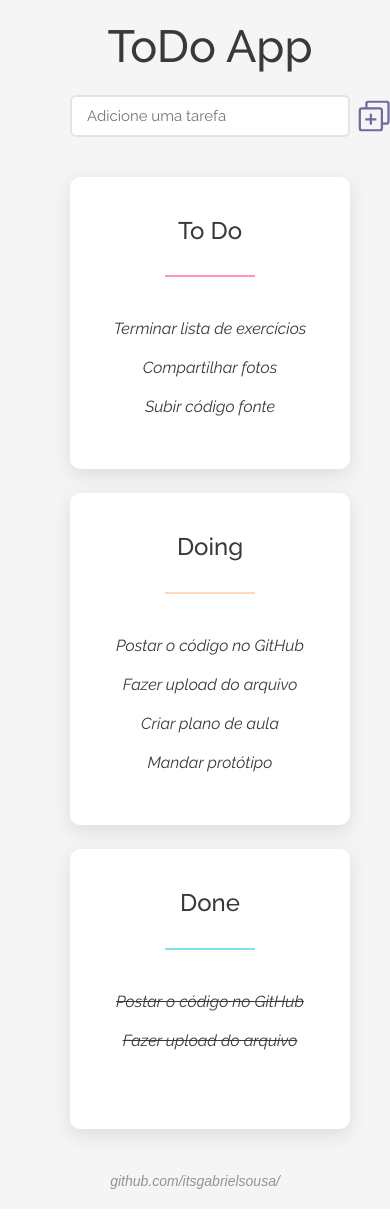
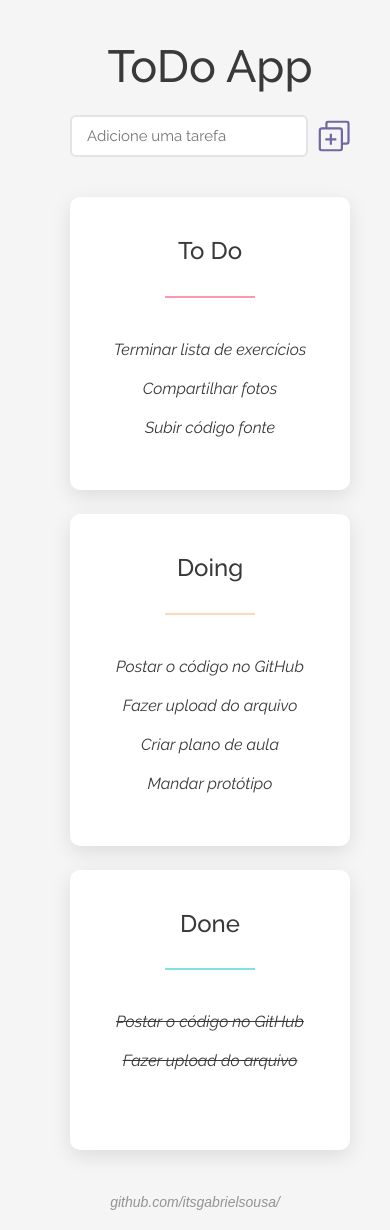
Before and after one commit to gabrielsarubo/todo-list-unectjr, a PHP site: page /index.html in a window 390 px wide. Before the commit the page ends 1189 px from the top, so only its background shows below. Run offline with PHP 8.4, Linux system fonts and the light colour scheme.

Commit message:
Fix input size and overflow on small screens

```diff
--- a/css/style.css
+++ b/css/style.css
@@ -59,13 +59,13 @@ p {
 
 /* Formatacao do header#cabecalho */
 header#cabecalho {
-	width: 100%;
+	width: fit-content;
+	margin: 0 auto;
 	margin-top: 5%;
 }
 
 div.cabecalho-inner {
 	width: 26.25rem;
-	margin: 0 auto;
 }
 
 .cabecalho-inner h1 {
@@ -243,9 +243,10 @@ div#card-done ul {
 
 /* Footer */
 footer {
-	width: 100%;
 	position: fixed;
 	bottom: 0;
+	left: 50%;
+	transform: translateX(-50%);
 }
 
 footer p {
@@ -270,6 +271,10 @@ footer p a:hover {
 
 /* Para dispositivos menores que 1024px para baixo */
 @media only screen and (max-width: 1024px) {
+	header#cabecalho {
+		margin-top: 2.5rem;
+	}
+
 	div#interface-geral {
 		width: 26.25rem;
 		min-width: 26.25rem;
@@ -283,6 +288,18 @@ footer p a:hover {
         flex-wrap: nowrap;
 	}
 
+	.cabecalho-inner div.container-add-tarefa {
+		width: 280px;
+	}
+
+	.container-add-tarefa input.input-add-tarefa {
+		width: 238px;
+	}
+
+	.container-add-tarefa .btn-add-tarefa {
+		right: 0px;
+	}
+
 	footer {
 		position: absolute;
 		bottom: unset;
```
